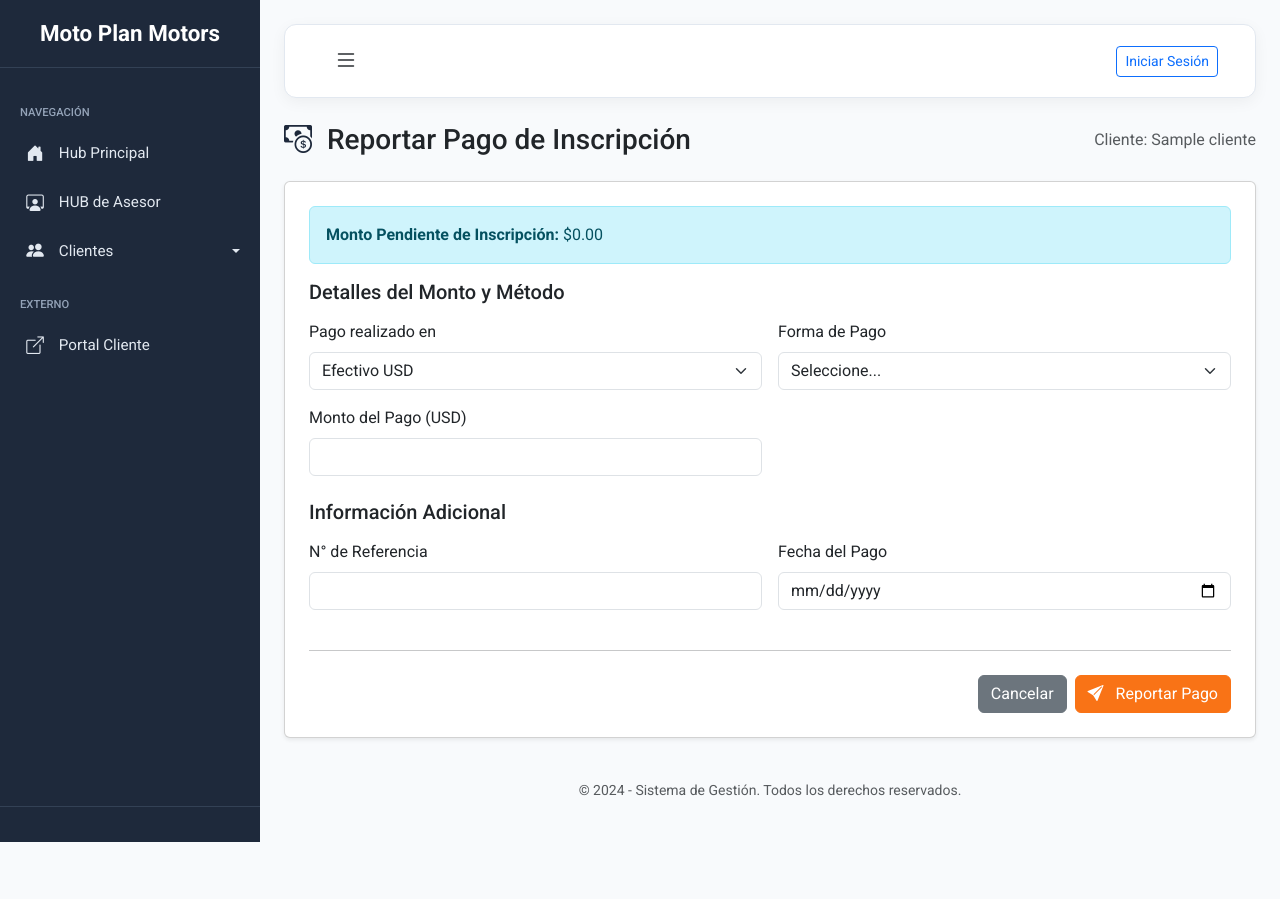
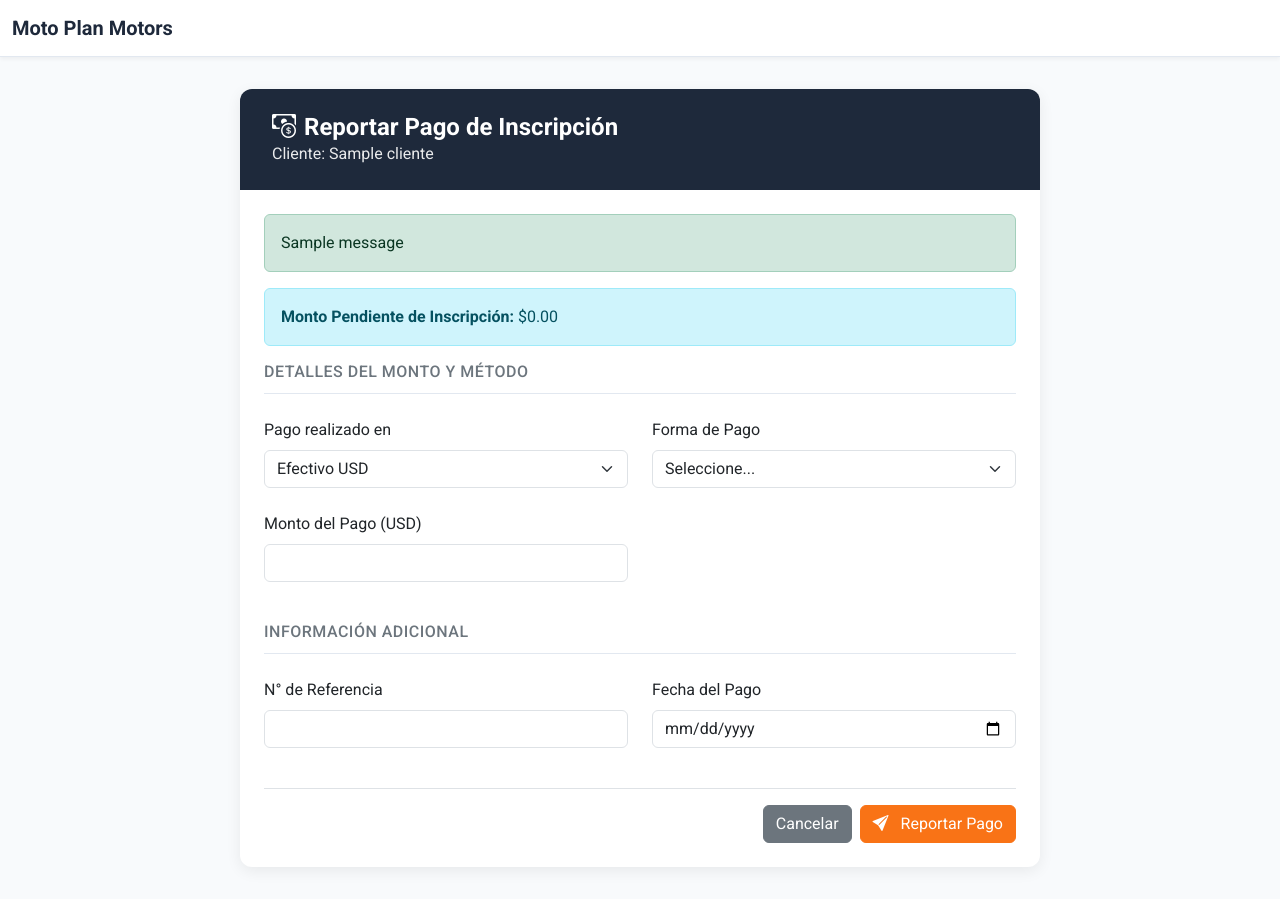
Before and after one commit to Cjyuyo/mi_app_clientes, a Python web app: template templates/portal_pagar_inscripcion.html in a window 1280 px wide. Before the commit the page ends 842 px from the top, so only its background shows below. Run offline with Jinja, Linux system fonts and the light colour scheme; the template is opened without the code that fills it: most values are stand-ins (such as "Sample title", 1, 10 or a date in 2020); one stand-in notice (Sample message) is shown.

Commit message:
Crear plantilla para portal y corregir errores de pago

```diff
--- /dev/null
+++ b/templates/base_portal.html
@@ -0,0 +1,70 @@
+<!DOCTYPE html>
+<html lang="es">
+<head>
+    <meta charset="UTF-8">
+    <meta name="viewport" content="width=device-width, initial-scale=1.0">
+    <title>{% block title %}{% endblock %} | Portal del Cliente</title>
+
+    <link href="https://cdn.jsdelivr.net/npm/bootstrap@5.3.3/dist/css/bootstrap.min.css" rel="stylesheet">
+    <link rel="stylesheet" href="https://cdn.jsdelivr.net/npm/bootstrap-icons@1.11.3/font/bootstrap-icons.min.css">
+
+    <link href="https://fonts.googleapis.com/css2?family=Roboto:wght@300;400;500;700&display=swap" rel="stylesheet">
+
+    <style>
+        :root {
+            --azul-corporativo: #1E293B;
+            --naranja-corporativo: #F97316;
+            --gris-fondo: #F8FAFC;
+            --blanco: #FFFFFF;
+            --texto-oscuro: #0F172A;
+            --borde-sutil: #E2E8F0;
+        }
+        body {
+            font-family: 'Roboto', sans-serif;
+            background-color: var(--gris-fondo);
+        }
+        .topbar {
+            background: var(--blanco);
+            border-bottom: 1px solid var(--borde-sutil);
+            box-shadow: 0 2px 4px rgba(0,0,0,0.05);
+        }
+        .topbar .navbar-brand {
+            font-weight: 700;
+            color: var(--azul-corporativo);
+        }
+        .main-content {
+            padding: 2rem 1rem;
+        }
+        .content-wrapper {
+            max-width: 800px;
+            margin: auto;
+        }
+    </style>
+    {% block head_extra %}{% endblock %}
+</head>
+<body>
+
+<nav class="navbar navbar-expand-lg topbar">
+    <div class="container-fluid">
+        <span class="navbar-brand">Moto Plan Motors</span>
+        <div class="ms-auto">
+            {% if g.cliente %}
+                <a href="{{ url_for('portal_logout') }}" class="btn btn-outline-danger btn-sm">
+                    <i class="bi bi-box-arrow-right me-1"></i> Cerrar Sesión
+                </a>
+            {% endif %}
+        </div>
+    </div>
+</nav>
+
+<main class="main-content">
+    <div class="content-wrapper">
+        {% block body %}{% endblock %}
+    </div>
+</main>
+
+<script src="https://cdn.jsdelivr.net/npm/bootstrap@5.3.3/dist/js/bootstrap.bundle.min.js"></script>
+{% block scripts_extra %}{% endblock %}
+
+</body>
+</html>
--- a/templates/base_sidebar.html
+++ b/templates/base_sidebar.html
@@ -13,24 +13,24 @@
     <link href="https://fonts.googleapis.com/css2?family=Roboto:wght@300;400;500;700&display=swap" rel="stylesheet">
 
     <style>
-        /* --- GUÍA DE ESTILO MAESTRA --- */
+        /* --- GUÍA DE ESTILO MAESTRA (TEMA OSCURO) --- */
         :root {
             --azul-corporativo: #1E293B;
             --azul-hover: #334155;
-            --azul-claro: #F1F5F9;
             --naranja-corporativo: #F97316;
-            --gris-fondo: #F8FAFC;
+            --gris-fondo: #0F172A; /* Fondo principal oscuro */
             --blanco: #FFFFFF;
             --texto-claro: #94A3B8;
-            --texto-oscuro: #0F172A;
+            --texto-oscuro-en-claro: #0F172A; /* Texto oscuro para fondos claros (modal) */
             --texto-blanco: #E2E8F0;
-            --borde-sutil: #E2E8F0;
+            --borde-sutil: #334155; /* Borde más oscuro */
         }
 
         /* --- ESTILOS GLOBALES --- */
         body {
             font-family: 'Roboto', sans-serif;
             background-color: var(--gris-fondo);
+            color: var(--texto-blanco);
         }
 
         /* --- ESTRUCTURA PRINCIPAL --- */
@@ -47,11 +47,12 @@
             background: var(--azul-corporativo);
             color: var(--texto-blanco);
             transition: all 0.3s;
+            border-right: 1px solid var(--borde-sutil);
         }
         .sidebar-header {
             padding: 1.25rem;
             text-align: center;
-            border-bottom: 1px solid var(--azul-hover);
+            border-bottom: 1px solid var(--borde-sutil);
         }
         .sidebar-header h3 {
             font-weight: 700;
@@ -62,7 +63,7 @@
         #sidebar-nav {
             display: flex;
             flex-direction: column;
-            height: calc(100% - 70px); /* Ajustar altura para footer */
+            height: calc(100% - 70px);
         }
         #sidebar-nav .components {
             padding: 1rem 0;
@@ -115,12 +116,7 @@
         }
         .sidebar-footer {
             padding: 1rem;
-            border-top: 1px solid var(--azul-hover);
-        }
-        .user-profile {
-            display: flex;
-            align-items: center;
-            gap: 10px;
+            border-top: 1px solid var(--borde-sutil);
         }
         .user-profile i { font-size: 1.8rem; }
         .user-info .username { font-weight: 500; color: var(--blanco); font-size: 0.9rem; }
@@ -134,26 +130,35 @@
             transition: all 0.3s;
         }
         .topbar {
-            background: var(--blanco);
+            background: var(--azul-corporativo);
             border: 1px solid var(--borde-sutil);
             border-radius: .75rem;
             padding: 12px 25px;
             margin-bottom: 25px;
-            box-shadow: 0 4px 15px rgba(0,0,0,0.05);
+            box-shadow: 0 4px 15px rgba(0,0,0,0.2);
         }
-        .btn-toggle-sidebar { border: none; }
-        .btn-toggle-sidebar:focus { box-shadow: none; }
+        .btn-toggle-sidebar i { color: var(--texto-blanco) !important; }
+        .main-content-area {
+            padding: 0;
+        }
 
         /* --- RESPONSIVE: COMPORTAMIENTO EN CELULAR --- */
         @media (max-width: 768px) {
             #sidebar {
-                margin-left: -260px; /* Oculto por defecto */
+                margin-left: -260px;
+                position: fixed;
+                top: 0;
+                bottom: 0;
+                z-index: 1050;
             }
             #sidebar.active {
-                margin-left: 0; /* Visible cuando tiene la clase 'active' */
+                margin-left: 0;
+            }
+            #content {
+                padding: 1rem;
             }
             .topbar {
-                /* El botón de toggle ya está en el topbar, no se necesita más */
+                margin-bottom: 1.5rem;
             }
         }
     </style>
@@ -234,17 +239,17 @@
     <!-- Contenido Principal de la Página -->
     <div id="content">
         <!-- Barra de Navegación Superior (Topbar) -->
-        <nav class="navbar navbar-expand-lg navbar-light topbar">
+        <nav class="navbar navbar-expand-lg topbar">
             <div class="container-fluid">
                 <!-- Botón para mostrar el sidebar en móviles -->
                 <button class="btn btn-toggle-sidebar" type="button" id="sidebarCollapse">
-                    <i class="bi bi-list fs-4 text-dark"></i>
+                    <i class="bi bi-list fs-4"></i>
                 </button>
 
                 <!-- Menú de usuario a la derecha -->
                 <div class="ms-auto d-flex align-items-center">
                     {% if not g.admin %}
-                        <a href="{{ url_for('admin_login') }}" class="btn btn-outline-primary btn-sm">Iniciar Sesión</a>
+                        <a href="{{ url_for('admin_login') }}" class="btn btn-outline-light btn-sm">Iniciar Sesión</a>
                     {% endif %}
                 </div>
             </div>
--- a/templates/portal_pagar_inscripcion.html
+++ b/templates/portal_pagar_inscripcion.html
@@ -1,31 +1,67 @@
-{% extends 'base_sidebar.html' %}
+{% extends 'base_portal.html' %}
 
 {% block title %}
     Reportar Pago de Inscripción
 {% endblock %}
 
+{% block head_extra %}
+<style>
+    .form-container {
+        background-color: var(--blanco);
+        border-radius: .75rem;
+        box-shadow: 0 4px 15px rgba(0,0,0,0.07);
+        overflow: hidden;
+    }
+    .form-header {
+        background-color: var(--azul-corporativo);
+        color: var(--blanco);
+        padding: 1.5rem 2rem;
+    }
+    .form-header h1 { margin: 0; font-size: 1.5rem; font-weight: 700; }
+    .form-header p { margin: 0; opacity: 0.9; }
+    .section { margin-bottom: 2.5rem; }
+    .section h3 {
+        font-size: 1rem;
+        font-weight: 500;
+        color: #6c757d;
+        text-transform: uppercase;
+        letter-spacing: 0.5px;
+        border-bottom: 1px solid var(--borde-sutil);
+        padding-bottom: .75rem;
+        margin-bottom: 1.5rem;
+    }
+    .form-grid {
+        display: grid;
+        grid-template-columns: repeat(auto-fit, minmax(250px, 1fr));
+        gap: 1.5rem;
+    }
+</style>
+{% endblock %}
+
 {% block body %}
-<div class="container-fluid px-0">
-    <!-- Encabezado -->
-    <div class="d-flex justify-content-between align-items-center mb-4">
-        <h2 class="h3 mb-0 text-gray-800">
-            <i class="bi bi-cash-coin me-2" style="color: var(--azul-corporativo);"></i>
-            Reportar Pago de Inscripción
-        </h2>
-        <span class="text-muted">Cliente: {{ cliente.nombre_apellido }}</span>
+<div class="form-container">
+    <div class="form-header">
+        <h1><i class="bi bi-cash-coin me-2"></i>Reportar Pago de Inscripción</h1>
+        <p>Cliente: {{ cliente.nombre_apellido }}</p>
     </div>
 
-    <div class="card shadow-sm">
-        <div class="card-body p-4">
+    <form action="{{ url_for('portal_pagar_inscripcion') }}" method="POST" id="form-reporte-pago" class="p-4">
+        {% with messages = get_flashed_messages(with_categories=true) %}
+            {% if messages %}
+                {% for category, message in messages %}
+                <div class="alert alert-{{ 'danger' if category == 'error' else category }}">{{ message }}</div>
+                {% endfor %}
+            {% endif %}
+        {% endwith %}
+
         <div class="alert alert-info">
             <strong>Monto Pendiente de Inscripción:</strong> ${{ "%.2f"|format(monto_restante) }}
         </div>
 
-            <form action="{{ url_for('portal_pagar_inscripcion') }}" method="POST" id="form-reporte-pago">
-
-                <h5 class="mb-3">Detalles del Monto y Método</h5>
-                <div class="row g-3 mb-4">
-                    <div class="col-md-6">
+        <div class="section">
+            <h3>Detalles del Monto y Método</h3>
+            <div class="form-grid">
+                <div class="form-group">
                     <label for="pago_en" class="form-label">Pago realizado en</label>
                     <select id="pago_en" name="pago_en" class="form-select" required>
                         <option value="Efectivo USD" selected>Efectivo USD</option>
@@ -34,7 +70,7 @@
                         <option value="USDT">USDT (Binance)</option>
                     </select>
                 </div>
-                    <div class="col-md-6">
+                <div class="form-group">
                     <label for="forma_pago" class="form-label">Forma de Pago</label>
                     <select id="forma_pago" name="forma_pago" class="form-select" required>
                         <option value="" selected disabled>Seleccione...</option>
@@ -44,20 +80,22 @@
                         <option value="Binance">Binance</option>
                     </select>
                 </div>
-                    <div class="col-md-6">
+                <div class="form-group">
                     <label for="monto_usd" class="form-label">Monto del Pago (USD)</label>
                     <input type="number" id="monto_usd" step="0.01" name="monto" class="form-control" required>
                 </div>
-                    <div class="col-md-6" id="monto_bs_group" style="display: none;">
+                <div class="form-group" id="monto_bs_group" style="display: none;">
                     <label for="monto_bs_calculado" class="form-label">Monto en Bs (Calculado)</label>
                     <input type="number" id="monto_bs_calculado" step="0.01" name="monto_bs" class="form-control" readonly>
                     <input type="hidden" id="tasa_dia" name="tasa_dia">
                 </div>
             </div>
+        </div>
 
-                <h5 class="mb-3">Información Adicional</h5>
-                <div class="row g-3">
-                    <div class="col-md-6" id="banco_group" style="display: none;">
+        <div class="section">
+            <h3>Información Adicional</h3>
+            <div class="form-grid">
+                <div class="form-group" id="banco_group" style="display: none;">
                     <label for="banco" class="form-label">Banco</label>
                     <select id="banco" name="banco" class="form-select">
                         <option value="">Seleccione un banco...</option>
@@ -70,22 +108,18 @@
                         <option value="0191 - Banco Nacional de Crédito (BNC)">0191 - BNC</option>
                     </select>
                 </div>
-                    <div class="col-md-6" id="referencia_group" style="display: none;">
+                <div class="form-group" id="referencia_group" style="display: none;">
                     <label for="referencia" class="form-label">N° de Referencia</label>
                     <input type="text" id="referencia" name="referencia" class="form-control">
                 </div>
-                    <div class="col-md-6">
+                <div class="form-group">
                     <label for="fecha_pago" class="form-label">Fecha del Pago</label>
                     <input type="date" id="fecha_pago" name="fecha_pago" class="form-control" required>
                 </div>
-                    <div class="col-12">
-                        <input type="hidden" name="tipo_pago" value="Inscripción">
-                        <input type="hidden" name="por_concepto_de" value="Pago de Inscripción">
             </div>
         </div>
 
-                <hr class="my-4">
-                <div class="d-grid gap-2 d-md-flex justify-content-md-end">
+        <div class="d-flex justify-content-end gap-2 mt-4 pt-3 border-top">
             <a href="{{ url_for('portal_dashboard') }}" class="btn btn-secondary">Cancelar</a>
             <button type="submit" class="btn btn-primary" style="background-color: var(--naranja-corporativo); border-color: var(--naranja-corporativo);">
                 <i class="bi bi-send-fill me-2"></i> Reportar Pago
@@ -93,14 +127,11 @@
         </div>
     </form>
 </div>
-    </div>
-</div>
 {% endblock %}
 
 {% block scripts_extra %}
 <script>
 document.addEventListener('DOMContentLoaded', function() {
-    // Nota: Asegúrate de que la ruta en tu app.py pase las tasas_hoy a esta plantilla.
     const tasaUsd = {{ tasas_hoy.tasa|float if tasas_hoy and tasas_hoy.tasa else 'null' }};
     const tasaEur = {{ tasas_hoy.tasa_euro|float if tasas_hoy and tasas_hoy.tasa_euro else 'null' }};
 
@@ -132,9 +163,11 @@ document.addEventListener('DOMContentLoaded', function() {
 
         if (pagoEnValue === 'Dolar/BCV') {
             tasaDiaInput.value = tasaUsd || '';
+            if (!tasaUsd) alert('No se pudo cargar la tasa de cambio para hoy. El cálculo en Bs no funcionará.');
             montoBsGroup.style.display = 'block';
         } else if (pagoEnValue === 'Euro/BCV') {
             tasaDiaInput.value = tasaEur || '';
+            if (!tasaEur) alert('No se pudo cargar la tasa de cambio para hoy. El cálculo en Bs no funcionará.');
             montoBsGroup.style.display = 'block';
         }
         calcularMontoBs();
```
Also changed, not shown: app.py (+10 -6 lines). Lines whose indentation alone changed are shown as unchanged.
